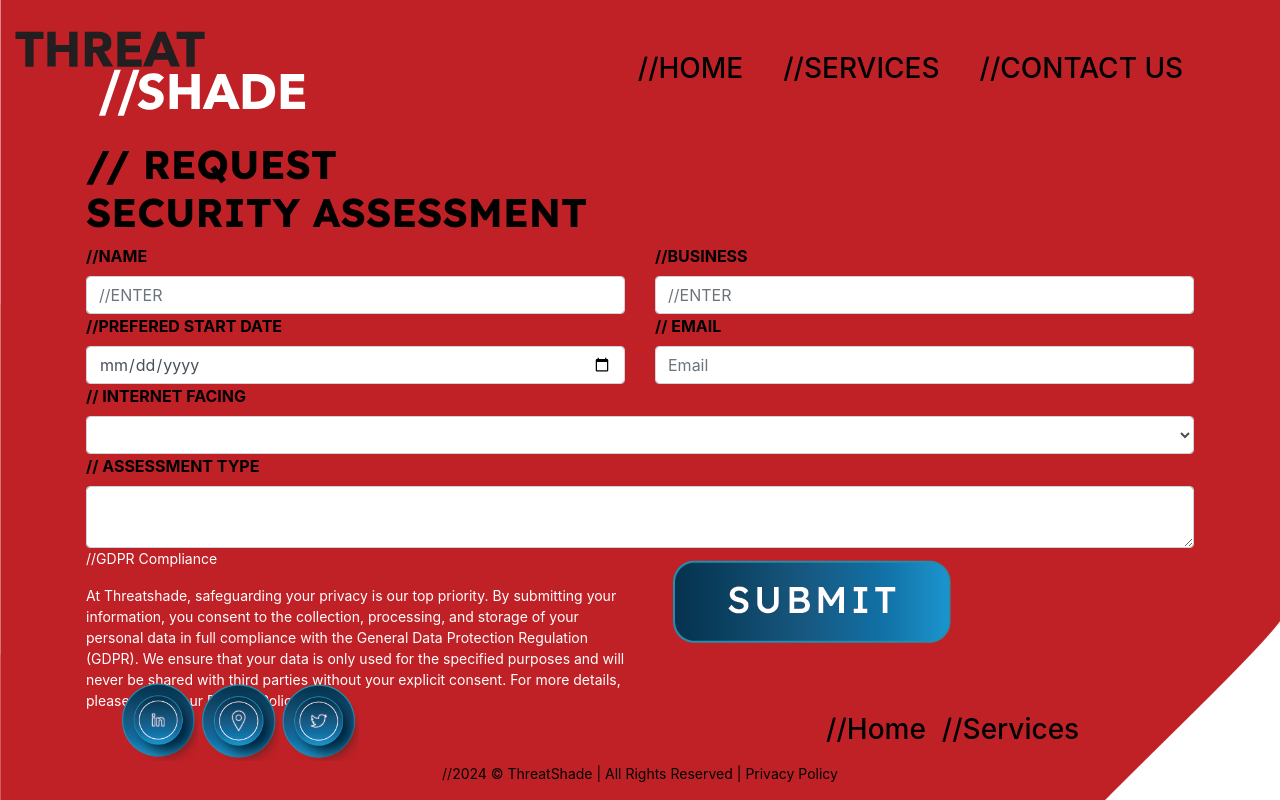
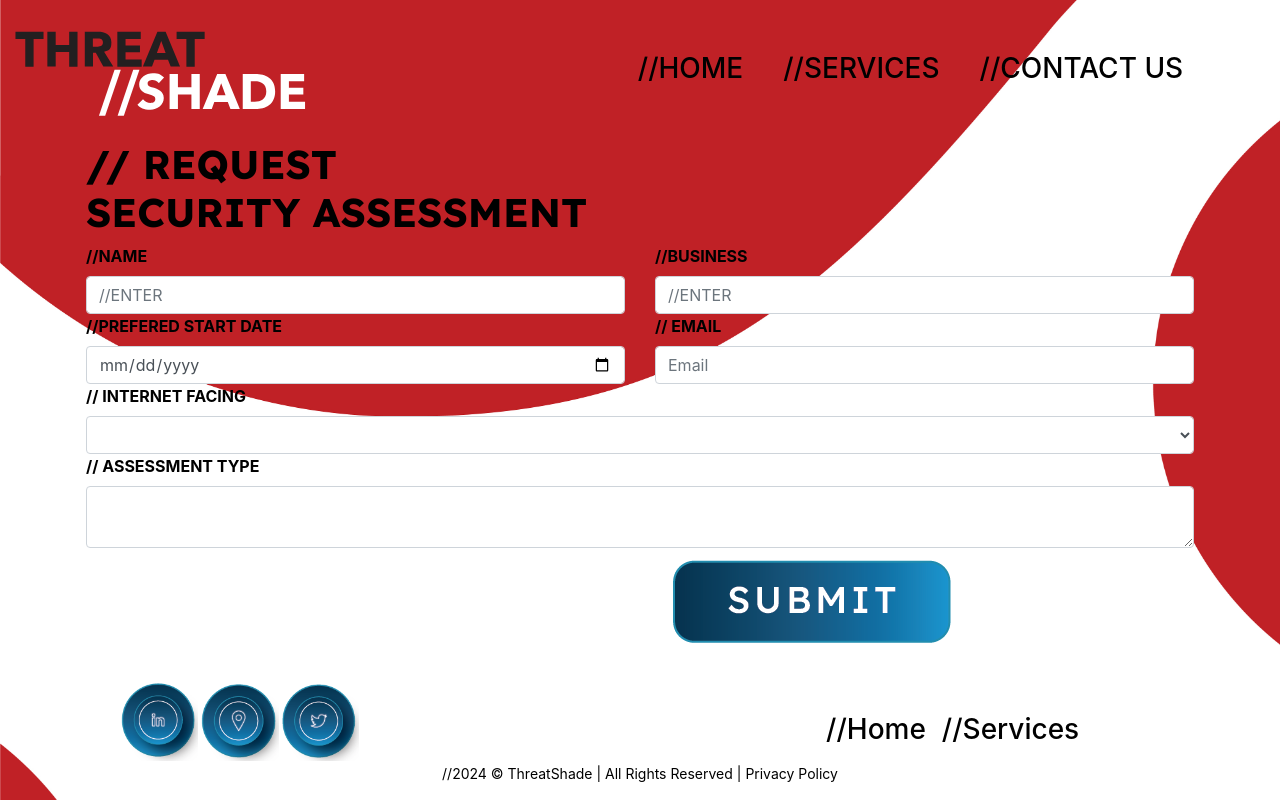
Before and after one commit to SeanKDugg/threatshade, a Flask app: page /contact-us/ in a window 1280 px wide. Run offline with Flask 3, Linux system fonts and the light colour scheme; lists and menus that the app fills with data are empty.

Commit message:
Change background position

```diff
--- a/static/css/contact.css
+++ b/static/css/contact.css
@@ -2,4 +2,5 @@
 
 body {
     background-image: url('../images/BKG - Generic(long)-150dpi.jpg') !important;
+    background-position: left;
 }
```
